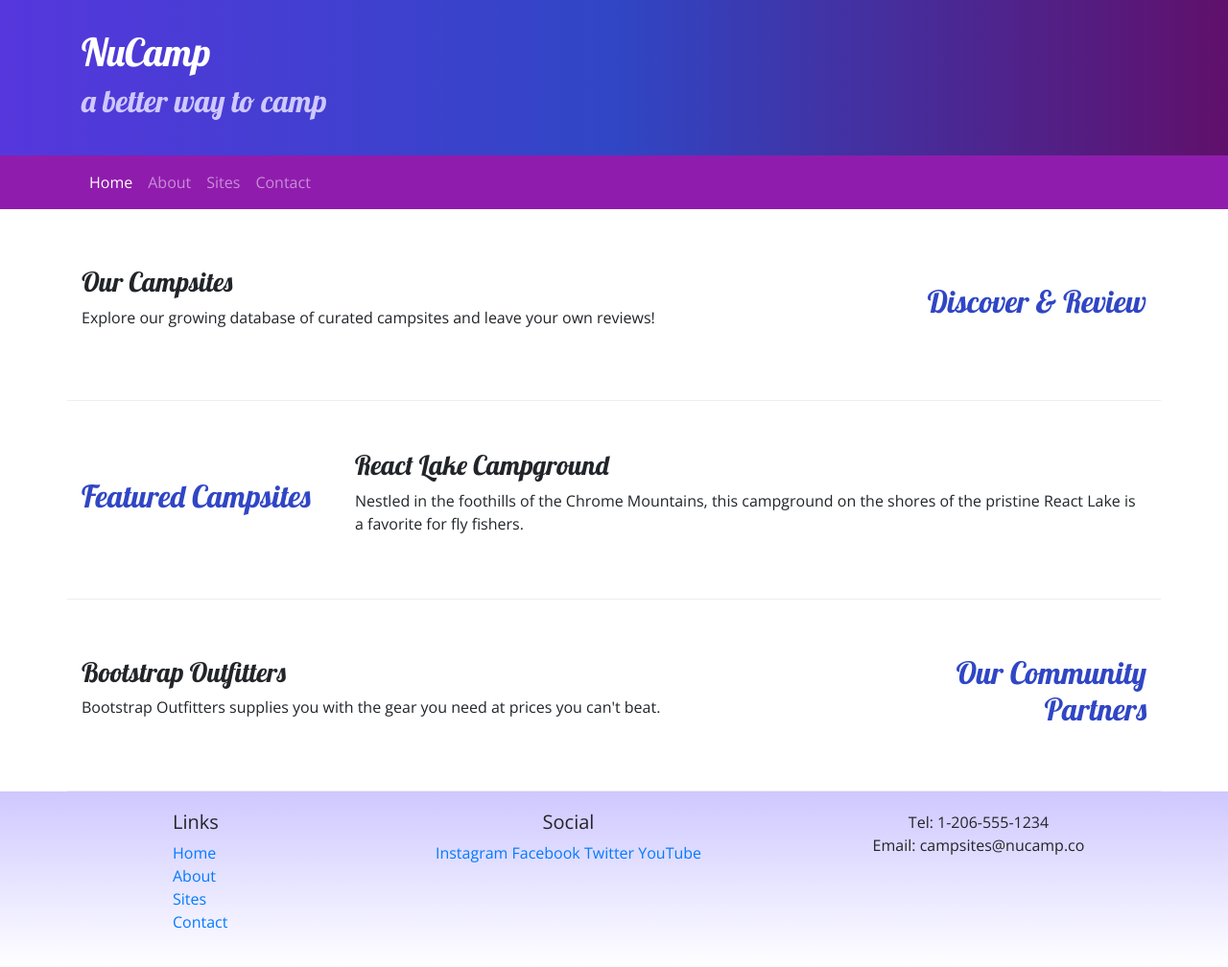
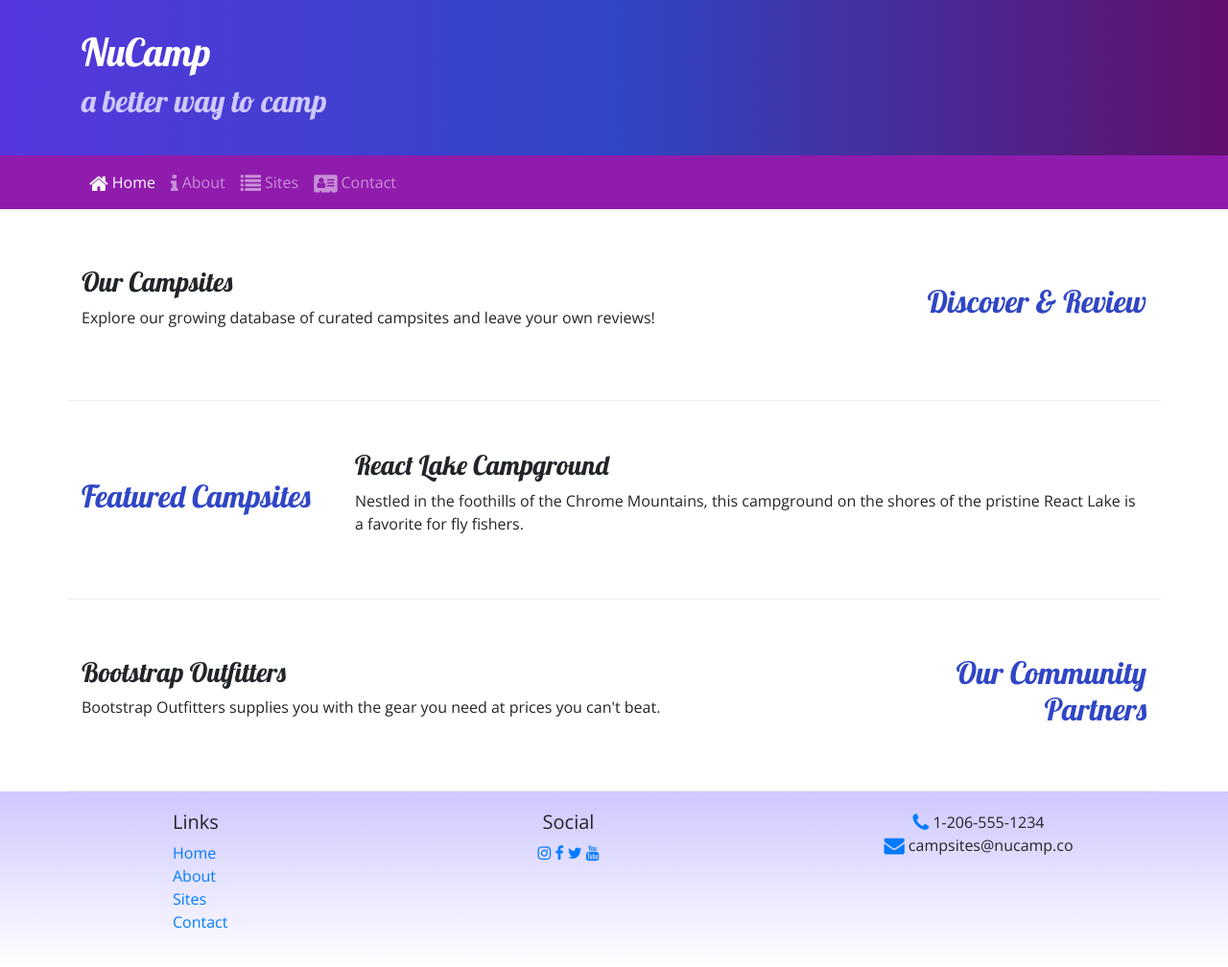
Before and after one commit to Sinclairswan/nucampsite, a website: page index.html in a window 1280 px wide. Shown: the whole page at 96% size. Drawn offline with nearby package versions, Linux system fonts and the light colour scheme.

Commit message:
icon in Nav and footer

```diff
--- a/index.html
+++ b/index.html
@@ -9,8 +9,8 @@
     <link rel="stylesheet" href="node_modules/bootstrap/dist/css/bootstrap.min.css" />
 
      <!-- Additional CSS must be placed after Bootstrap CSS -->
+     <link rel="stylesheet" href="node_modules/font-awesome/css/font-awesome.min.css" />
      <link rel="stylesheet" href="https://fonts.googleapis.com/css?family=Lobster|Open+Sans" />
-
      <link rel="stylesheet" href="css/styles.css" />
 
     <title>NuCamp: A Better Way To Camp</title>
@@ -36,10 +36,10 @@
             </button>
             <div class="collapse navbar-collapse" id="nucampNavbar">
                 <ul class="navbar-nav">
-                    <li class="nav-item active"><a class="nav-link" href="#">Home</a></li>
-                    <li class="nav-item"><a class="nav-link" href="aboutus.html">About</a></li>
-                    <li class="nav-item"><a class="nav-link" href="#">Sites</a></li>
-                    <li class="nav-item"><a class="nav-link" href="#">Contact</a></li>
+                    <li class="nav-item active"><a class="nav-link" href="#"><i class="fa fa-home fa-lg mr-1"></i>Home</a></li>
+                    <li class="nav-item"><a class="nav-link" href="aboutus.html"><i class="fa fa-info fa-lg mr-1"></i>About</a></li>
+                    <li class="nav-item"><a class="nav-link" href="#"><i class="fa fa-list fa-lg mr-1"></i>Sites</a></li>
+                    <li class="nav-item"><a class="nav-link" href="#"><i class="fa fa-address-card fa-lg mr-1"></i>Contact</a></li>
                 </ul>
             </div>
     </div>
@@ -91,14 +91,14 @@
                 </div>
                 <div class="col-6 col-sm-5 text-center">
                     <h5>Social</h5>
-                    <a href="http://instagram.com/">Instagram</a>
-                    <a href="http://facebook.com/">Facebook</a>
-                    <a href="http://twitter.com/">Twitter</a>
-                    <a href="http://youtube.com/">YouTube</a>
+                    <a href="http://instagram.com/"><i class="fa fa-instagram"></i></a>
+                    <a href="http://facebook.com/"><i class="fa fa-facebook"></i></a>
+                    <a href="http://twitter.com/"><i class="fa fa-twitter"></i></a>
+                    <a href="http://youtube.com/"><i class="fa fa-youtube"></i></a>
                 </div>
                 <div class="col-sm-4 text-center">
-                    Tel: 1-206-555-1234<br />
-                    Email: campsites@nucamp.co
+                    <i class="fa fa-phone fa-lg text-primary"></i> 1-206-555-1234<br />
+                      <i class="fa fa-envelope fa-lg text-primary"></i> campsites@nucamp.co
                 </div>
            </div>
         </div>
--- a/package.json
+++ b/package.json
@@ -15,6 +15,7 @@
   },
   "dependencies": {
     "bootstrap": "^4.5.2",
+    "font-awesome": "^4.7.0",
     "jquery": "^3.5.1",
     "popper.js": "^1.16.1"
   }
```
Also changed, not shown: aboutus.html (+11 -12 lines), 1 other file.
